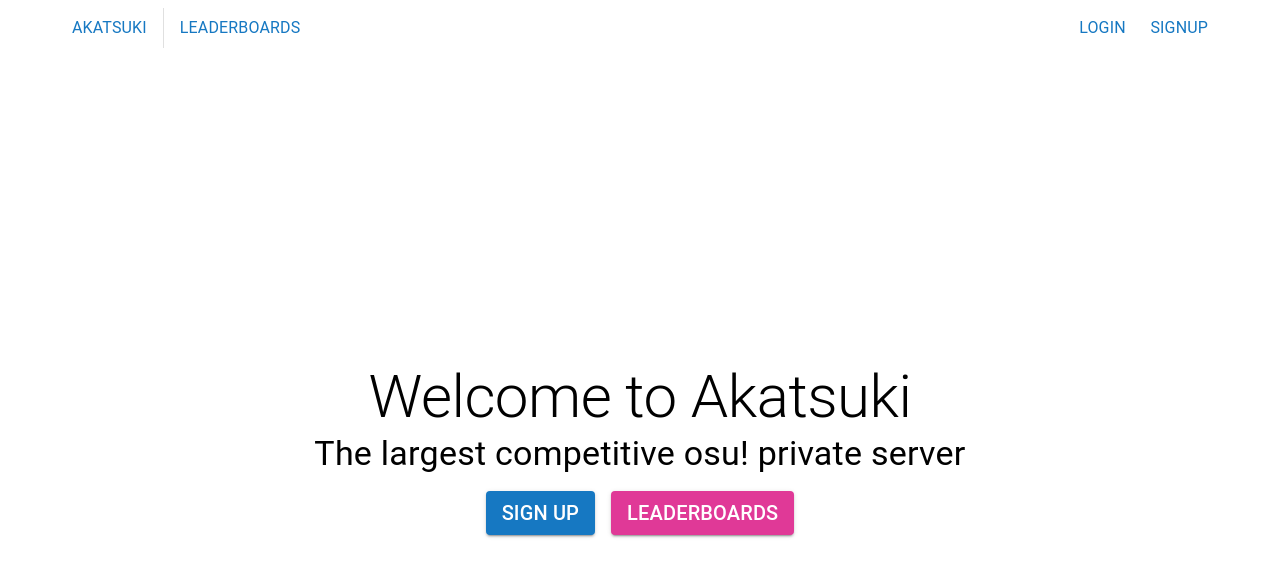
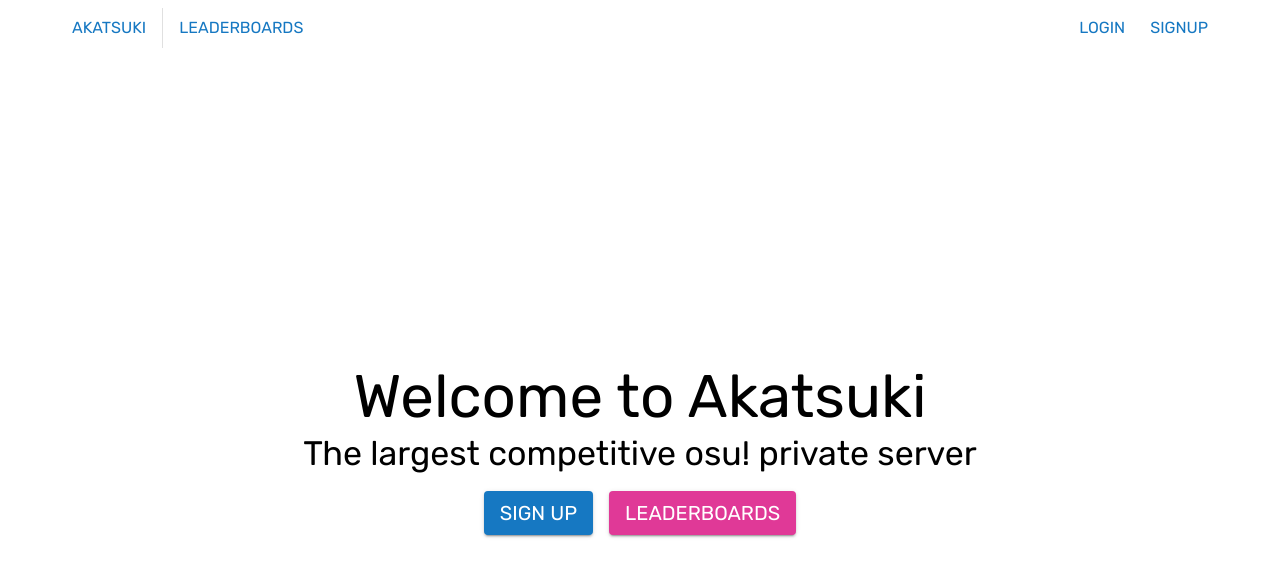
Before and after one commit to osuAkatsuki/interns-frontend, a React (Create React App) app: page / in a window 1280 px wide. Shown: the top 576 px of the page. Built offline with nearby package versions, Linux system fonts and the light colour scheme.

Commit message:
switch to rubik font

```diff
--- a/public/index.html
+++ b/public/index.html
@@ -41,6 +41,7 @@
       work correctly both with client-side routing and a non-root public URL.
       Learn how to configure a non-root public URL by running `npm run build`.
     -->
+    <link href="https://fonts.googleapis.com/css2?family=Rubik&display=swap" rel="stylesheet" />
     <title>Akatsuki</title>
   </head>
   <body>
--- a/src/App.tsx
+++ b/src/App.tsx
@@ -48,6 +48,9 @@
       main: "#e03997",
     },
   },
+  typography: {
+    fontFamily: "Rubik",
+  },
 });
 
 export default function App() {
```
